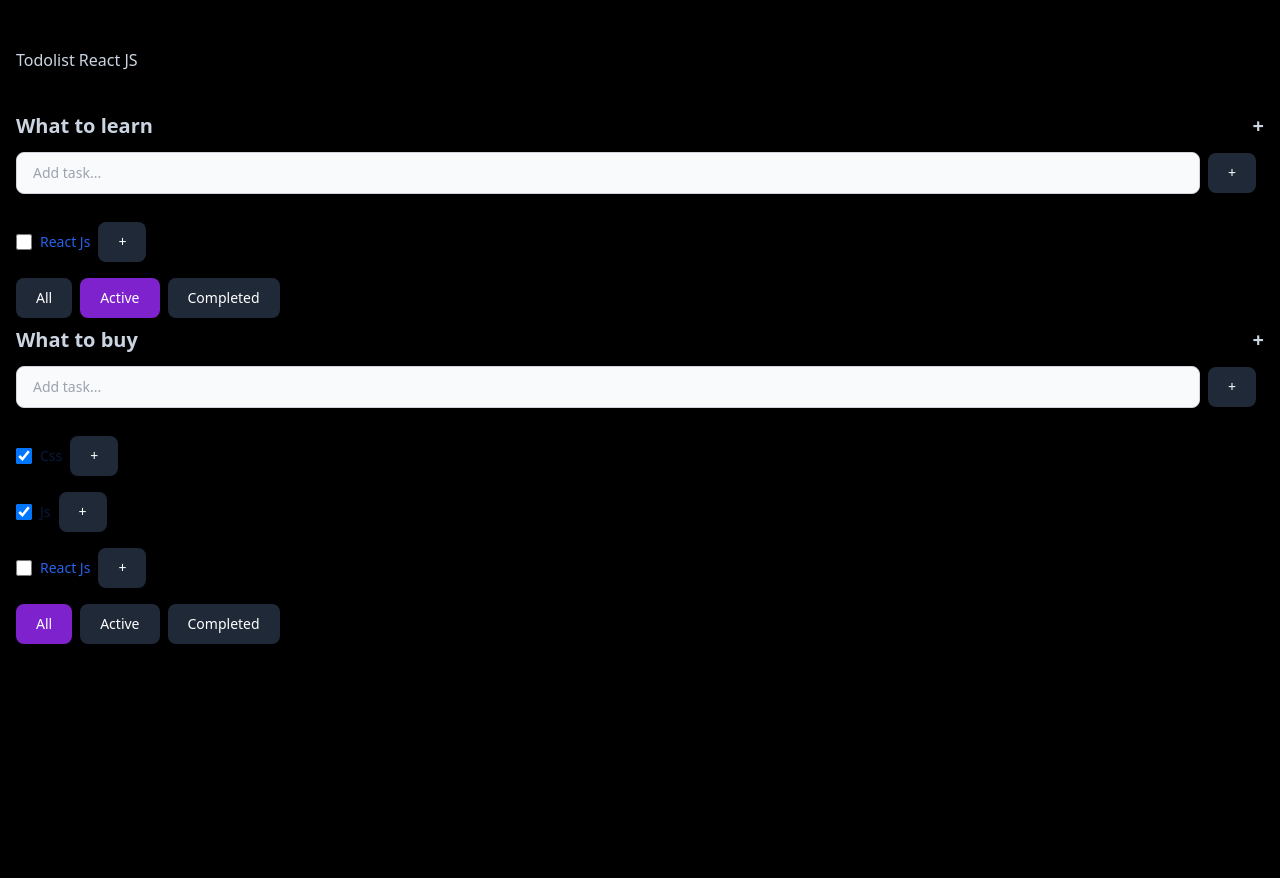
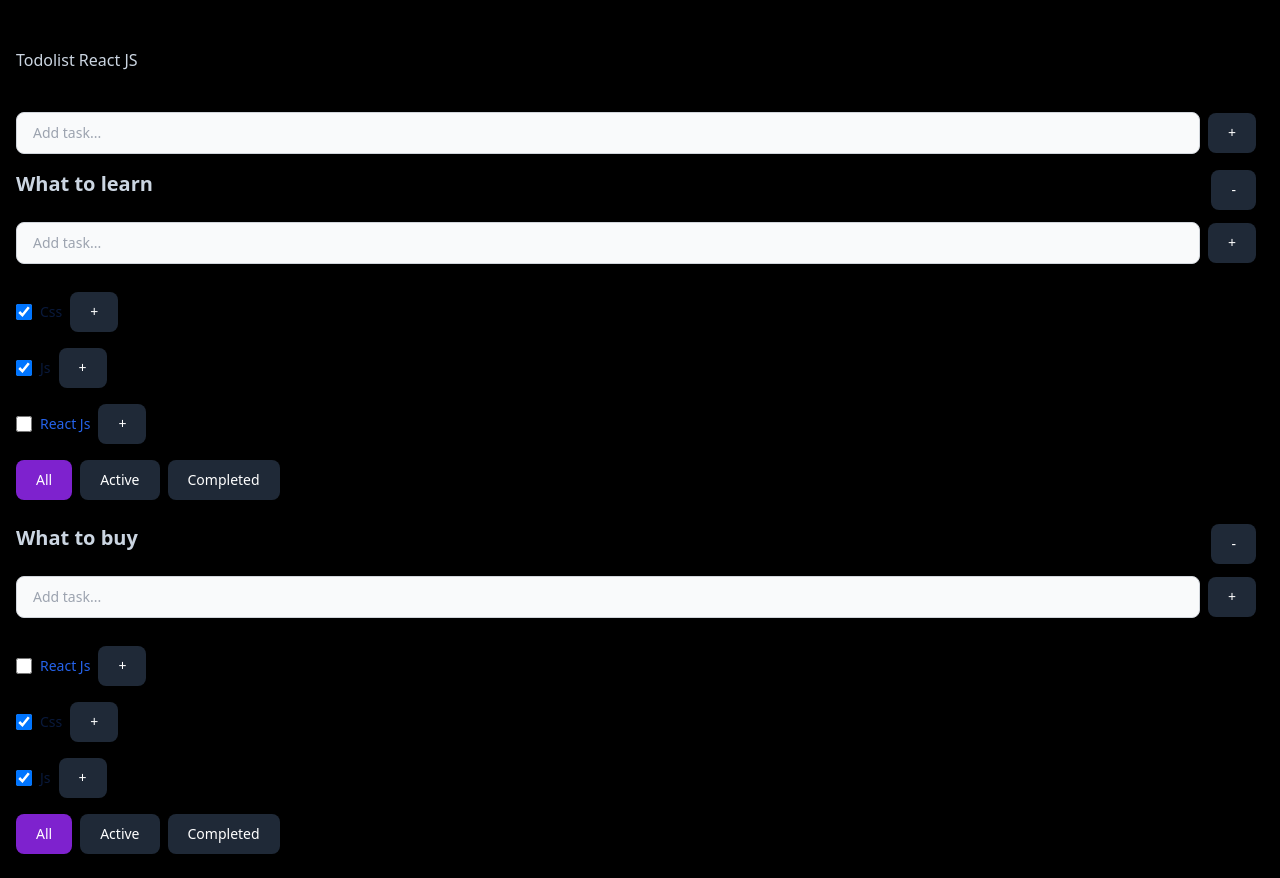
Before and after one commit to i-stadnik/Todolist, a React (Vite) app: page / in a window 1280 px wide. Before the commit the page ends 800 px from the top, so only its background shows below. Built offline with nearby package versions, Linux system fonts and the light colour scheme.

Commit message:
06 - Todolist на React TypeScript

```diff
--- a/src/App.tsx
+++ b/src/App.tsx
@@ -1,6 +1,7 @@
-import { Todolist } from './components/Todolist.tsx'
+import { TaskType, Todolist } from './components/Todolist.tsx'
 import { useState } from 'react'
 import { v1 } from 'uuid'
+import { AddItemForm } from './components/AddItemForm.tsx'
 
 export type FilterValuesType = 'all' | 'completed' | 'active'
 type TodoListType = {
@@ -9,25 +10,29 @@ type TodoListType = {
 	filter: FilterValuesType
 }
 
+type TasksStateType = {
+	[key: string]: Array<TaskType>
+}
+
 function App() {
 	const todolistId1 = v1()
 	const todolistId2 = v1()
 
 	const [todolists, setTodolists] = useState<Array<TodoListType>>([
-		{ id: todolistId1, title: 'What to learn', filter: 'active' },
+		{ id: todolistId1, title: 'What to learn', filter: 'all' },
 		{ id: todolistId2, title: 'What to buy', filter: 'all' }
 	])
 
-	const [tasksObj, setTasksObj] = useState({
+	const [tasksObj, setTasksObj] = useState<TasksStateType>({
 		[todolistId1]: [
 			{ id: v1(), title: 'Css', isDone: true },
 			{ id: v1(), title: 'Js', isDone: true },
 			{ id: v1(), title: 'React Js', isDone: false }
 		],
 		[todolistId2]: [
+			{ id: v1(), title: 'React Js', isDone: false },
 			{ id: v1(), title: 'Css', isDone: true },
-			{ id: v1(), title: 'Js', isDone: true },
-			{ id: v1(), title: 'React Js', isDone: false }
+			{ id: v1(), title: 'Js', isDone: true }
 		]
 	})
 
@@ -65,6 +70,19 @@ function App() {
 		}
 	}
 
+	const changeTaskTitle = (
+		taskId: string,
+		text: string,
+		todolistId: string
+	) => {
+		const tasks = tasksObj[todolistId]
+		const task = tasks.find(t => t.id === taskId)
+		if (task) {
+			task.title = text
+			setTasksObj({ ...tasksObj })
+		}
+	}
+
 	const changeFilter = (value: FilterValuesType, todoListId: string) => {
 		const todolist = todolists.find(t => t.id === todoListId)
 		if (todolist) {
@@ -74,11 +92,33 @@ function App() {
 		}
 	}
 
+	const addTodolist = (title: string) => {
+		let todolist: TodoListType = {
+			id: v1(),
+			filter: 'all',
+			title: title
+		}
+		setTodolists([todolist, ...todolists])
+		setTasksObj({
+			...tasksObj,
+			[todolist.id]: []
+		})
+	}
+
+	const changeTaskListTitle = (todolistId: string, title: string) => {
+		const todolist = todolists.find(t => t.id === todolistId)
+		if (todolist) {
+			todolist.title = title
+			setTodolists([...todolists])
+		}
+	}
+
 	return (
 		<main className='container mx-auto px-4 pt-12'>
 			<div>
 				<h1>Todolist React JS</h1>
 				<div className='gap-8 columns-1 pt-10'>
+					<AddItemForm addItem={addTodolist} />
 					{todolists.map(t => {
 						let tasksForTodoList = tasksObj[t.id]
 
@@ -107,7 +147,9 @@ function App() {
 								changeFilter={changeFilter}
 								addTask={addTask}
 								changeStatus={changeStatus}
+								changeTaskTitle={changeTaskTitle}
 								removeTodolist={removeTodolist}
+								changeTaskListTitle={changeTaskListTitle}
 							/>
 						)
 					})}
--- /dev/null
+++ b/src/components/AddItemForm.tsx
@@ -0,0 +1,58 @@
+import { ChangeEvent, useState } from 'react'
+
+type AddItemFormPropsType = {
+	addItem: (title: string) => void
+}
+
+export function AddItemForm(props: AddItemFormPropsType) {
+	const [newTaskTitle, setNewTaskTitle] = useState('')
+	const [error, setError] = useState(false)
+
+	const onNewTitleChangeHandler = (e: ChangeEvent<HTMLInputElement>) => {
+		setNewTaskTitle(e.currentTarget.value)
+	}
+
+	const addTask = () => {
+		if (newTaskTitle.trim() !== '') {
+			props.addItem(newTaskTitle.trim())
+			setNewTaskTitle('')
+			setError(false)
+		} else {
+			setError(true)
+		}
+	}
+
+	return (
+		<div>
+			<div className='mb-2.5 flex items-center'>
+				<input
+					name='add-task'
+					onChange={onNewTitleChangeHandler}
+					value={newTaskTitle}
+					placeholder='Add task...'
+					type='text'
+					className={
+						error
+							? 'block rounded-t-lg px-2.5 pb-2.5 pt-5 w-full text-sm text-gray-900 bg-gray-50 dark:bg-gray-700 border-0 border-b-2 appearance-none dark:text-white dark:border-red-500 focus:outline-none focus:ring-0 border-red-600 focus:border-red-600 dark:focus-border-red-500 peer'
+							: 'bg-gray-50 border border-gray-300 text-gray-900 text-sm rounded-lg focus:ring-blue-500 focus:border-blue-500 block w-full pl-4 p-2.5  dark:bg-gray-700 dark:border-gray-600 dark:placeholder-gray-400 dark:text-white dark:focus:ring-blue-500 dark:focus:border-blue-500'
+					}
+				/>
+				<button
+					className='text-white bg-gray-800 hover:bg-gray-900 focus:outline-none focus:ring-4 focus:ring-gray-300 font-medium rounded-lg text-sm px-5 py-2.5 ml-2 mr-2 dark:bg-gray-800 dark:hover:bg-gray-700 dark:focus:ring-gray-700 dark:border-gray-700'
+					type='button'
+					onClick={addTask}
+				>
+					+
+				</button>
+			</div>
+			{error && (
+				<p
+					id='filled_error_help'
+					className='mt-2 text-xs text-red-600 dark:text-red-400'
+				>
+					Field is required.
+				</p>
+			)}
+		</div>
+	)
+}
--- /dev/null
+++ b/src/components/EditableText.tsx
@@ -0,0 +1,34 @@
+import { ChangeEvent, useState } from 'react'
+
+type EditableTextPropsType = {
+	text: string
+	onChangeText: (text: string) => void
+}
+
+export function EditableText(props: EditableTextPropsType) {
+	let [editMode, setEditMode] = useState(false)
+	let [text, setText] = useState('')
+
+	const activeEditMode = () => {
+		setEditMode(true)
+		setText(props.text)
+	}
+	const activateViewMode = () => {
+		setEditMode(false)
+		props.onChangeText(text)
+	}
+	const onChangeTextHandler = (e: ChangeEvent<HTMLInputElement>) => {
+		setText(e.currentTarget.value)
+	}
+
+	return editMode ? (
+		<input
+			value={text}
+			onChange={onChangeTextHandler}
+			onBlur={activateViewMode}
+			autoFocus
+		/>
+	) : (
+		<span onDoubleClick={activeEditMode}>{props.text}</span>
+	)
+}
--- a/src/components/Todolist.tsx
+++ b/src/components/Todolist.tsx
@@ -1,5 +1,7 @@
 import { FilterValuesType } from '../App.tsx'
-import { ChangeEvent, useState } from 'react'
+import { ChangeEvent } from 'react'
+import { AddItemForm } from './AddItemForm.tsx'
+import { EditableText } from './EditableText.tsx'
 
 export type TaskType = {
 	id: string
@@ -15,26 +17,12 @@ type PropsType = {
 	changeFilter: (value: FilterValuesType, todoListId: string) => void
 	addTask: (title: string, todolistId: string) => void
 	changeStatus: (taskId: string, isDone: boolean, todolistId: string) => void
+	changeTaskTitle: (taskId: string, text: string, todolistId: string) => void
 	filter: FilterValuesType
 	removeTodolist: (todolistId: string) => void
+	changeTaskListTitle: (todolistId: string, title: string) => void
 }
 export function Todolist(props: PropsType) {
-	const [newTaskTitle, setNewTaskTitle] = useState('')
-	const [error, setError] = useState(false)
-	const onNewTitleChangeHandler = (e: ChangeEvent<HTMLInputElement>) => {
-		setNewTaskTitle(e.currentTarget.value)
-	}
-
-	const addTask = () => {
-		if (newTaskTitle.trim() !== '') {
-			props.addTask(newTaskTitle.trim(), props.id)
-			setNewTaskTitle('')
-			setError(false)
-		} else {
-			setError(true)
-		}
-	}
-
 	const onAllClickHandler = () => props.changeFilter('all', props.id)
 	const onActiveClickHandler = () => props.changeFilter('active', props.id)
 	const onCompletedClickHandler = () =>
@@ -44,41 +32,27 @@ export function Todolist(props: PropsType) {
 		props.removeTodolist(props.id)
 	}
 
+	const addTask = (title: string) => {
+		props.addTask(title, props.id)
+	}
+
+	const changeTaskListTitle = (title: string) => {
+		props.changeTaskListTitle(props.id, title)
+	}
+
 	return (
-		<div>
+		<div className='mb-4 mt-4'>
 			<h5 className='flex justify-between text-xl font-bold dark:text-white mb-3'>
-				{props.title}
-				<button onClick={removeTodolist}>+</button>
+				<EditableText text={props.title} onChangeText={changeTaskListTitle} />
+				<button
+					title='Remove'
+					className='text-white bg-gray-800 hover:bg-gray-900 focus:outline-none focus:ring-4 focus:ring-gray-300 font-medium rounded-lg text-sm px-5 py-2.5 ml-2 mr-2 dark:bg-gray-800 dark:hover:bg-gray-700 dark:focus:ring-gray-700 dark:border-gray-700'
+					onClick={removeTodolist}
+				>
+					-
+				</button>
 			</h5>
-			<div className='mb-2.5 flex items-center'>
-				<input
-					name='add-task'
-					onChange={onNewTitleChangeHandler}
-					value={newTaskTitle}
-					placeholder='Add task...'
-					type='text'
-					className={
-						error
-							? 'block rounded-t-lg px-2.5 pb-2.5 pt-5 w-full text-sm text-gray-900 bg-gray-50 dark:bg-gray-700 border-0 border-b-2 appearance-none dark:text-white dark:border-red-500 focus:outline-none focus:ring-0 border-red-600 focus:border-red-600 dark:focus-border-red-500 peer'
-							: 'bg-gray-50 border border-gray-300 text-gray-900 text-sm rounded-lg focus:ring-blue-500 focus:border-blue-500 block w-full pl-4 p-2.5  dark:bg-gray-700 dark:border-gray-600 dark:placeholder-gray-400 dark:text-white dark:focus:ring-blue-500 dark:focus:border-blue-500'
-					}
-				/>
-				<button
-					className='text-white bg-gray-800 hover:bg-gray-900 focus:outline-none focus:ring-4 focus:ring-gray-300 font-medium rounded-lg text-sm px-5 py-2.5 ml-2 mr-2 dark:bg-gray-800 dark:hover:bg-gray-700 dark:focus:ring-gray-700 dark:border-gray-700'
-					type='button'
-					onClick={addTask}
-				>
-					+
-				</button>
-			</div>
-			{error && (
-				<p
-					id='filled_error_help'
-					className='mt-2 text-xs text-red-600 dark:text-red-400'
-				>
-					Field is required.
-				</p>
-			)}
+			<AddItemForm addItem={addTask} />
 			<ul className='mt-7'>
 				{props.tasks.map((task: TaskType, i: number) => {
 					const onRemoveHandler = () => {
@@ -87,6 +61,10 @@ export function Todolist(props: PropsType) {
 
 					const onChangeHandler = (e: ChangeEvent<HTMLInputElement>) => {
 						props.changeStatus(task.id, e.currentTarget.checked, props.id)
+					}
+
+					const onChangeStatusHandler = (text: string) => {
+						props.changeTaskTitle(task.id, text, props.id)
 					}
 
 					return (
@@ -107,7 +85,10 @@ export function Todolist(props: PropsType) {
 								className='w-4 h-4 text-blue-600 bg-gray-100 border-gray-300 rounded focus:ring-blue-500 dark:focus:ring-blue-600 dark:ring-offset-gray-800 focus:ring-2 dark:bg-gray-700 dark:border-gray-600'
 							/>
 							<label htmlFor={task.id} className='ml-2 text-sm font-medium'>
-								{task.title}
+								<EditableText
+									text={task.title}
+									onChangeText={onChangeStatusHandler}
+								/>
 							</label>
 							<button
 								className='text-white bg-gray-800 hover:bg-gray-900 focus:outline-none focus:ring-4 focus:ring-gray-300 font-medium rounded-lg text-sm px-5 py-2.5 ml-2 mr-2 dark:bg-gray-800 dark:hover:bg-gray-700 dark:focus:ring-gray-700 dark:border-gray-700'
```
Also changed, not shown: 1 other file (tests, documents, lock files or other folders).
